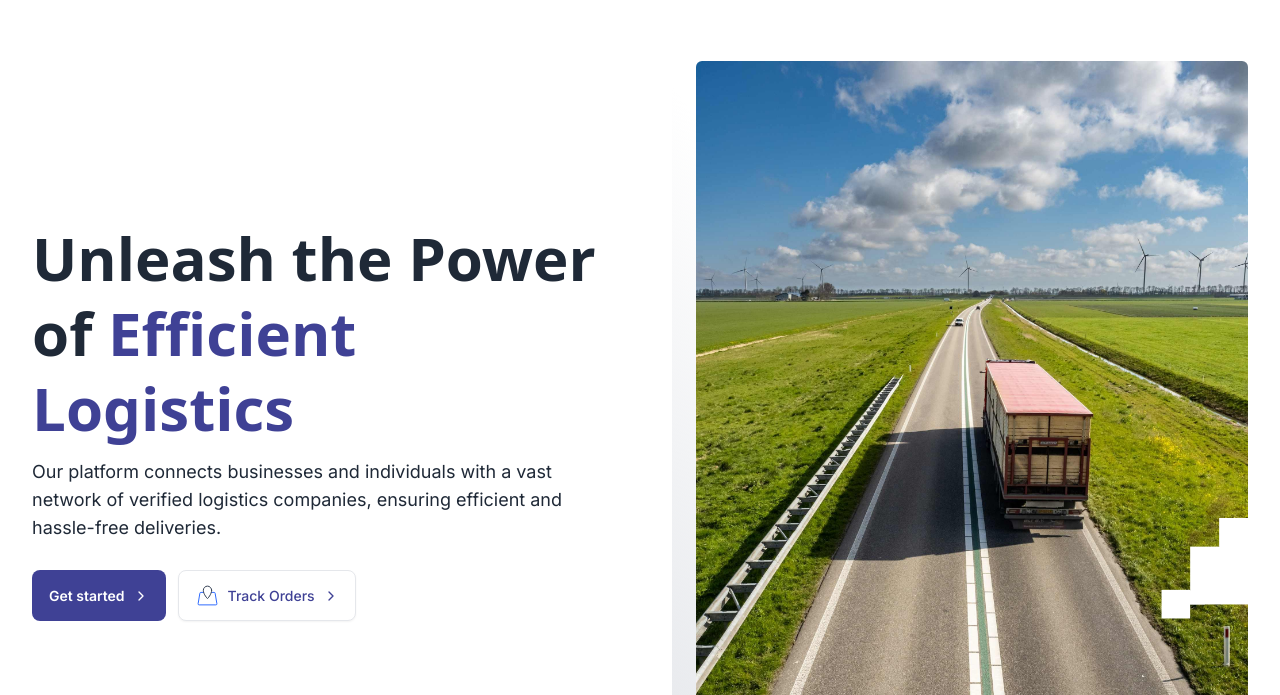
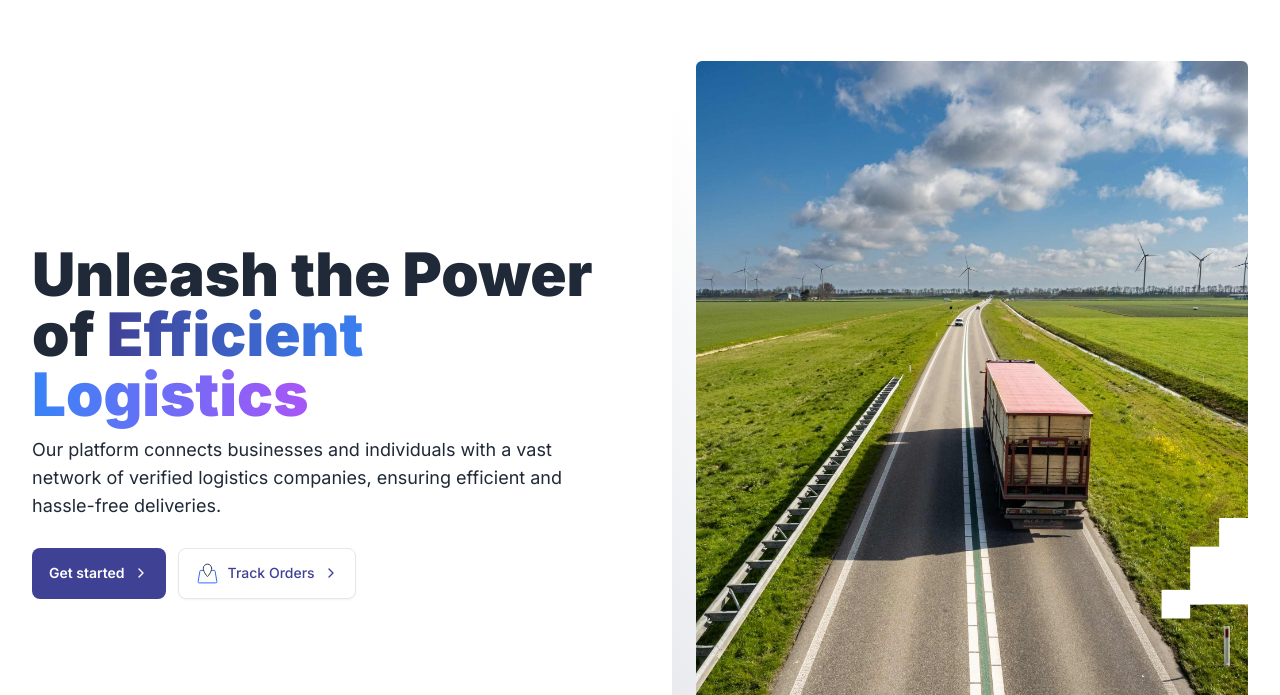
Before and after one commit to oladoyinbov/logistics-frontend, a website with bundled scripts: page index.html in a window 1280 px wide. Shown: the part 105-800 px from the top of the page. Built offline with nearby package versions, Linux system fonts and the light colour scheme.

Commit message:
:memo: wip

```diff
--- a/index.html
+++ b/index.html
@@ -8,7 +8,8 @@
     <link rel="stylesheet" href="assets/css/styles.css">
     <link rel="stylesheet" href="assets/css/advance.css">
     <script src="http://ajax.googleapis.com/ajax/libs/jquery/1.11.2/jquery.min.js"></script>
-    <script defer src="https://cdn.jsdelivr.net/npm/alpinejs@3.13.10/dist/cdn.min.js"></script>
+    <!-- Include the Alpine library on your page -->
+    <script src="//unpkg.com/alpinejs" defer></script>
     <script src="./assets/js/script.js"></script>
 </head>
 
@@ -106,8 +107,9 @@
             <!-- Grid -->
             <div class="grid md:grid-cols-2 gap-4 md:gap-8 xl:gap-20 md:items-center">
                 <div>
-                    <h1 class="block text-3xl font-bold text-gray-800 sm:text-4xl lg:text-6xl lg:leading-tight">
-                        Unleash the Power of <span class="text-[#3F4195]">Efficient Logistics</span></h1>
+                    <h1 class="block text-3xl font-900 text-gray-800 sm:text-4xl lg:text-5xl xl:text-6xl lg:leading-tight">
+                        Unleash the Power of
+                        <span class="text-[#3F4195] text-transparent bg-clip-text bg-gradient-to-r from-[#3F4195] via-blue-500 to-purple-500 lg:inline">Efficient Logistics</span></h1>
                     <p class="mt-3 text-lg text-gray-800 dark:text-neutral-400">
                         Our platform connects businesses
                         and individuals with a vast network of verified logistics companies,
```
Also changed, not shown: assets/css/styles.css.
